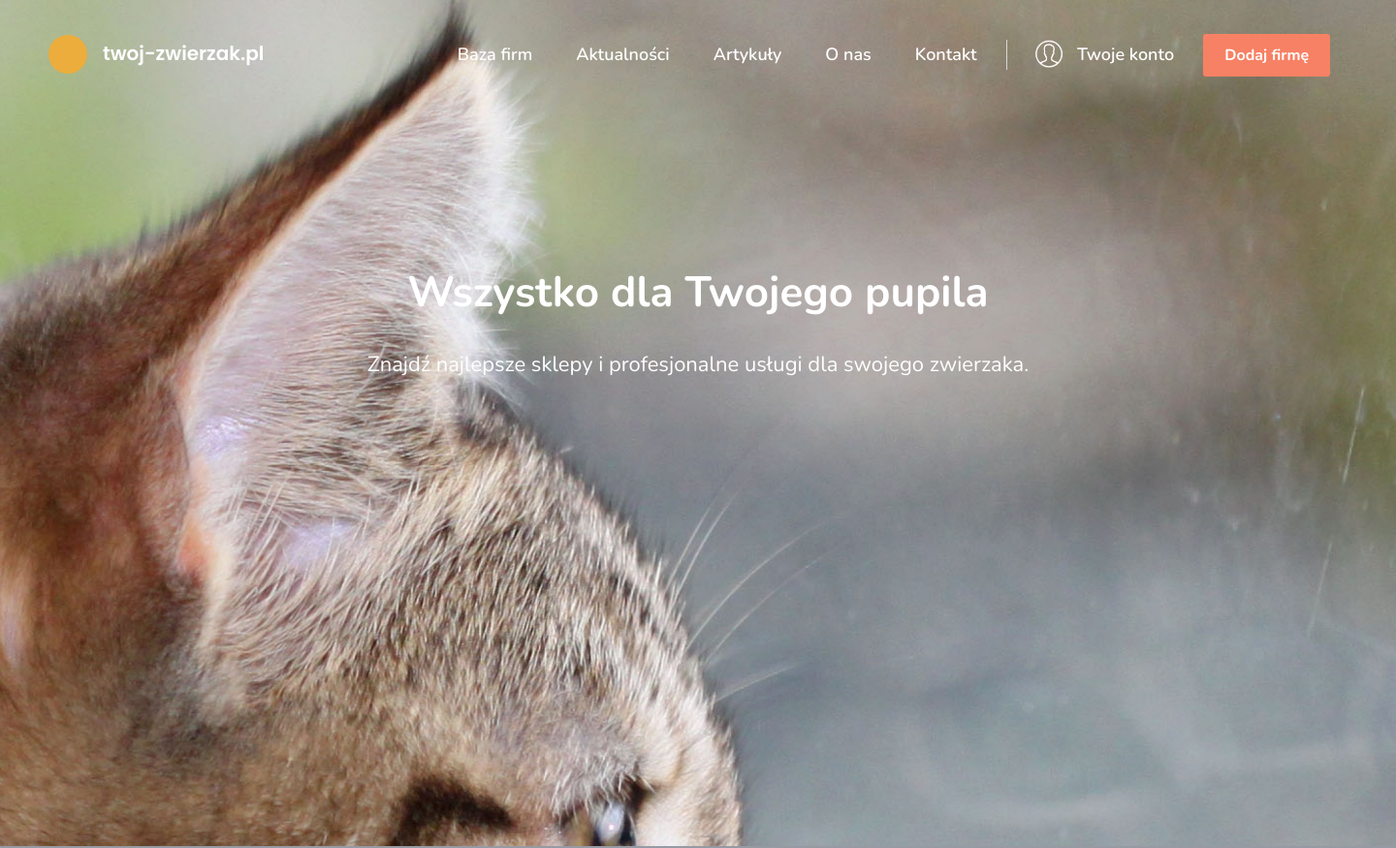
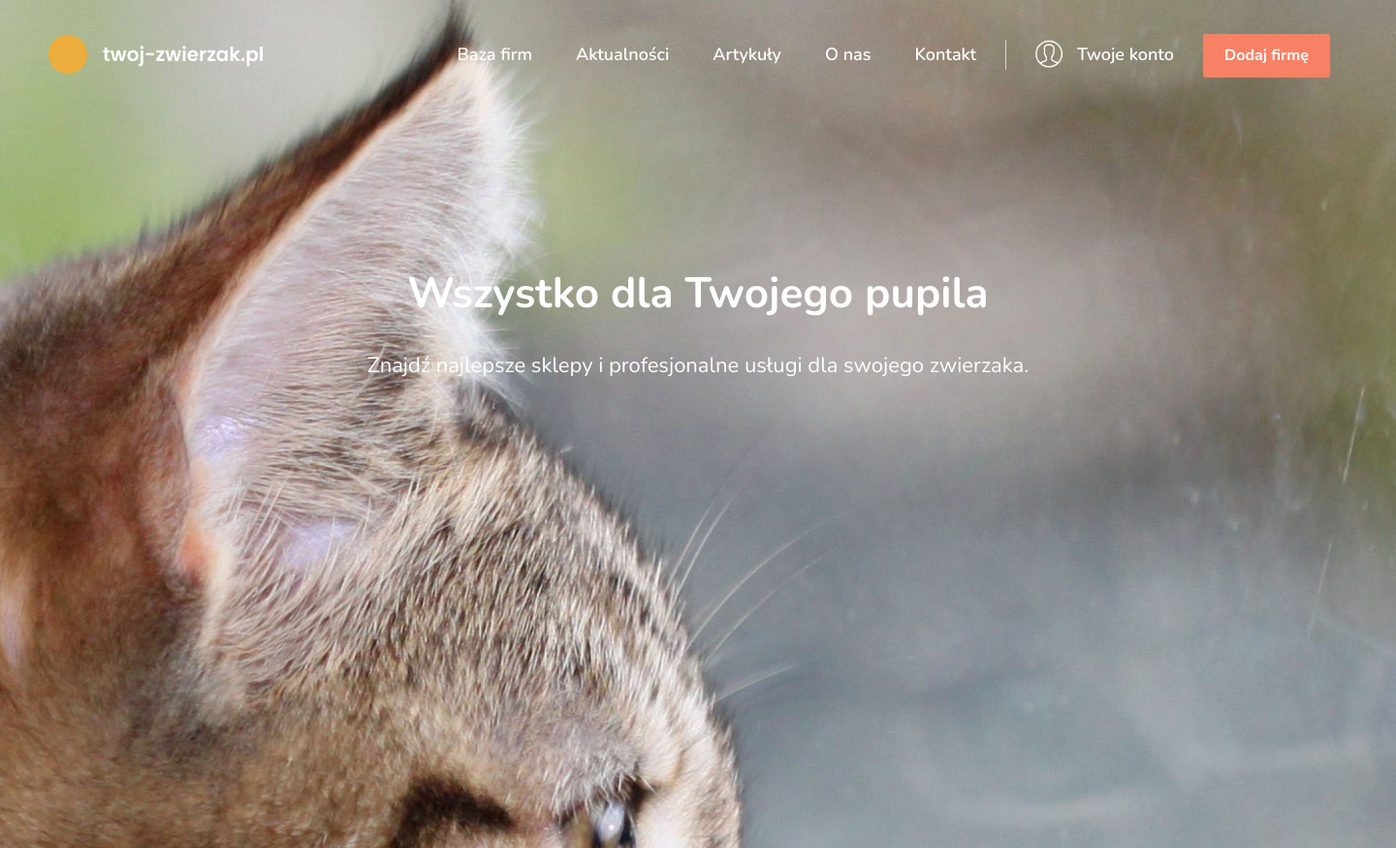
Before and after one commit to developer1984/tz, a PHP site: page / in a window 1440 px wide. Shown: the whole page at 97% size. Run offline with PHP 8.4, Linux system fonts and the light colour scheme; some libraries are stand-ins or nearby versions.

Commit message:
RWD (całość)

```diff
--- a/assets/css/style.css
+++ b/assets/css/style.css
@@ -124,9 +124,6 @@
         margin-left: calc(-63.8px + 7.9vw);
         justify-content: space-between;
     }
-    .test {
-        width: 100vw;
-    }
     .logo_text, .account_text {
         padding: 0;
         margin: 0;
@@ -210,3 +207,43 @@
         color: #f78164;
     }
 }
+
+@media only screen and (min-width: 997px) {
+    body {
+        width: 1440px
+    }
+    header {
+        height: 875px;
+        background-position-y: -32px;
+    }
+    .main_flex {
+        top: 35px;
+        width: 1322px;
+        margin-left: 50px;
+    }
+    .logo_text {
+        margin-left: 16px;
+    }
+    .add_company {
+        height: 45px;
+        padding: 10px 22px;
+    }
+    .margin_right_li {
+        margin-right: 45px;
+    }
+    .contact_li {
+        padding-right: 30px;
+    }
+    .account_li {
+        margin: 0 30px;
+    }
+    .account_img {
+        margin-right: 9px;
+    }
+    .head_title {
+        margin-top: 250px;
+    }
+    .subpage_nav {
+        padding: 35px 0;
+    }
+}
```
